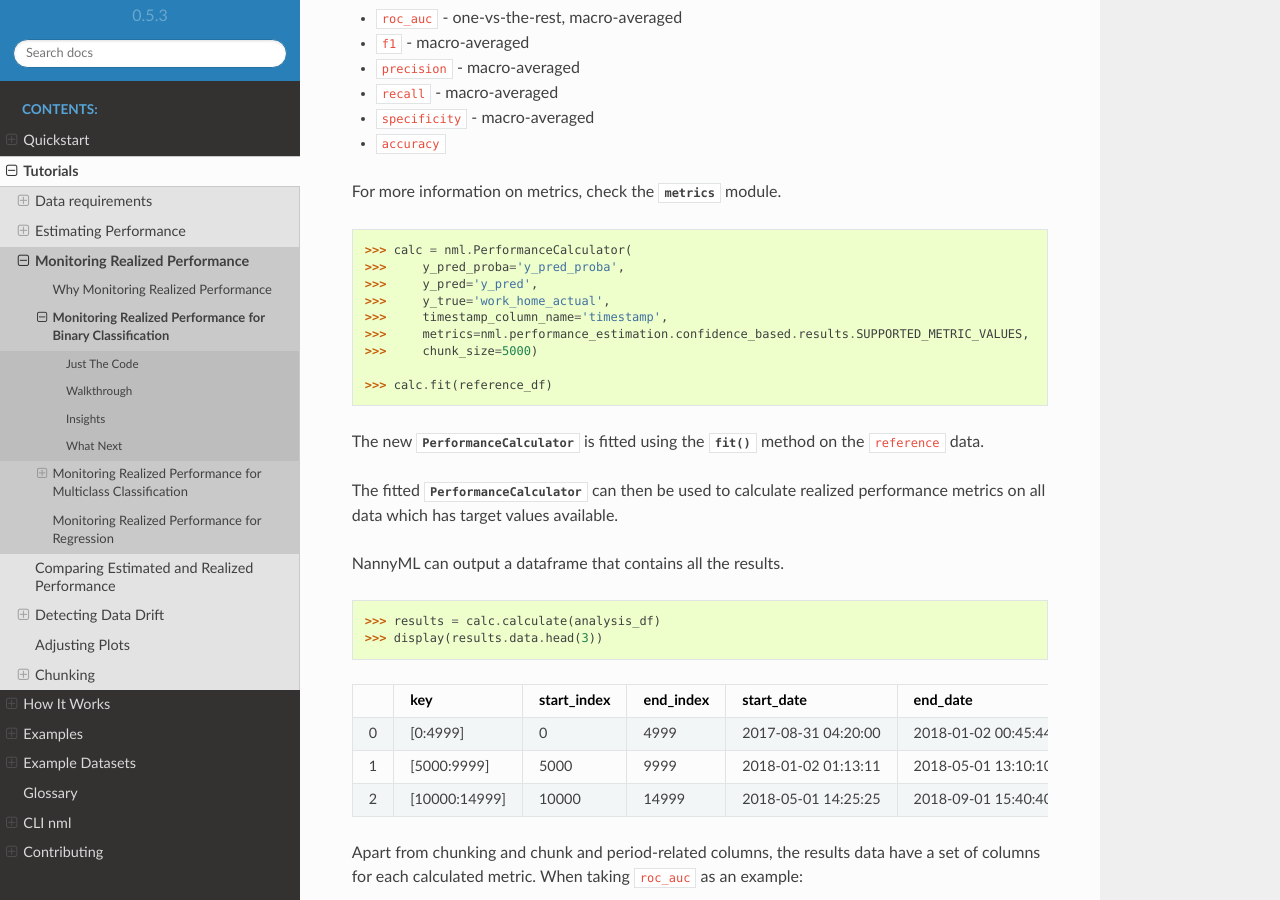
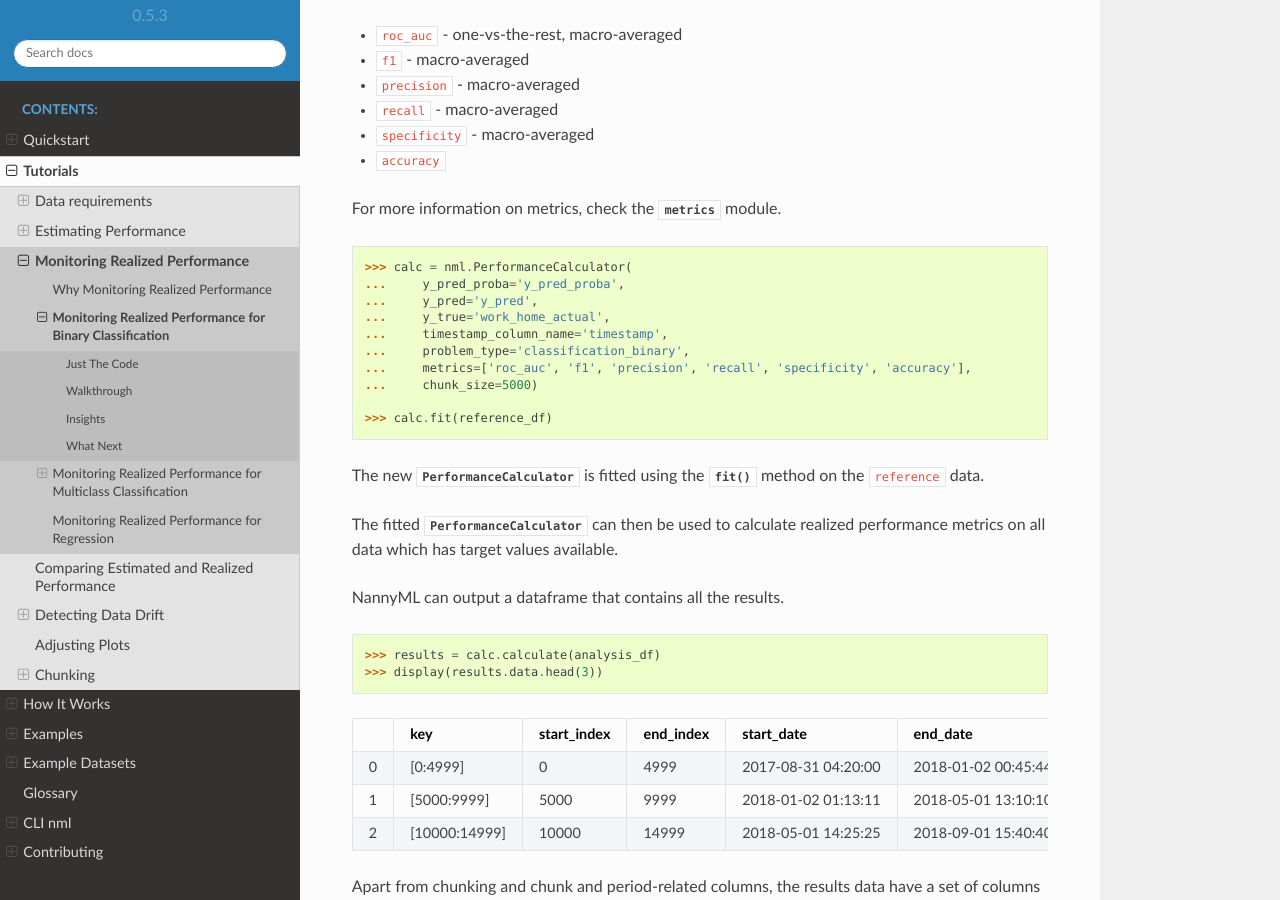
Before and after one commit to NannyML/nannyml, a Sphinx documentation site: the page built from docs/tutorials/performance_calculation/binary_performance_calculation.rst, in a window 1280 px wide and 900 px high, scrolled down 1705 px. Built offline with Sphinx 7.4.7 and the Read the Docs theme 2.0.0, drawn with Linux system fonts in a browser that asks for light colours; pages that are not in the unit, such as notebooks, are missing from menus; some of the changed text lies outside the part shown.

Commit message:
Adding 'problem_type' params

```diff
--- a/docs/tutorials/performance_calculation/binary_performance_calculation.rst
+++ b/docs/tutorials/performance_calculation/binary_performance_calculation.rst
@@ -25,7 +25,8 @@ Just The Code
     ...     y_pred='y_pred',
     ...     y_true='work_home_actual',
     ...     timestamp_column_name='timestamp',
-    ...     metrics=nml.performance_estimation.confidence_based.results.SUPPORTED_METRIC_VALUES,
+    ...     problem_type='classification_binary',
+    ...     metrics=['roc_auc', 'f1', 'precision', 'recall', 'specificity', 'accuracy'],
     ...     chunk_size=5000)
 
     >>> calc.fit(reference_df)
@@ -92,12 +93,13 @@ For more information on metrics, check the :mod:`~nannyml.performance_calculatio
 .. code-block:: python
 
     >>> calc = nml.PerformanceCalculator(
-    >>>     y_pred_proba='y_pred_proba',
-    >>>     y_pred='y_pred',
-    >>>     y_true='work_home_actual',
-    >>>     timestamp_column_name='timestamp',
-    >>>     metrics=nml.performance_estimation.confidence_based.results.SUPPORTED_METRIC_VALUES,
-    >>>     chunk_size=5000)
+    ...     y_pred_proba='y_pred_proba',
+    ...     y_pred='y_pred',
+    ...     y_true='work_home_actual',
+    ...     timestamp_column_name='timestamp',
+    ...     problem_type='classification_binary',
+    ...     metrics=['roc_auc', 'f1', 'precision', 'recall', 'specificity', 'accuracy'],
+    ...     chunk_size=5000)
 
     >>> calc.fit(reference_df)
 
--- a/docs/tutorials/performance_calculation/multiclass_performance_calculation.rst
+++ b/docs/tutorials/performance_calculation/multiclass_performance_calculation.rst
@@ -30,7 +30,8 @@ Just The Code
     ...     y_pred='y_pred',
     ...     y_true='y_true',
     ...     timestamp_column_name='timestamp',
-    ...     metrics=['f1', 'roc_auc'],
+    ...     problem_type='classification_multiclass',
+    ...     metrics=['roc_auc', 'f1', 'precision', 'recall', 'specificity', 'accuracy'],
     ...     chunk_size=6000)
 
     >>> calc.fit(reference_df)
@@ -107,7 +108,8 @@ For more information on metrics, check the :mod:`~nannyml.performance_calculatio
     ...     y_pred='y_pred',
     ...     y_true='y_true',
     ...     timestamp_column_name='timestamp',
-    ...     metrics=['f1', 'roc_auc'],
+    ...     problem_type='classification_multiclass',
+    ...     metrics=['roc_auc', 'f1', 'precision', 'recall', 'specificity', 'accuracy'],
     ...     chunk_size=6000)
 
     >>> calc.fit(reference_df)
--- a/docs/tutorials/performance_estimation/binary_performance_estimation.rst
+++ b/docs/tutorials/performance_estimation/binary_performance_estimation.rst
@@ -30,6 +30,7 @@ Just The Code
     ...     y_pred='y_pred',
     ...     y_true='work_home_actual',
     ...     timestamp_column_name='timestamp',
+    ...     problem_type='classification_binary',
     ...     metrics=['roc_auc', 'f1'],
     ...     chunk_size=5000
     >>> )
@@ -106,6 +107,7 @@ For more information about :term:`chunking<Data Chunk>` you can check the :ref:`
     ...     y_pred='y_pred',
     ...     y_true='work_home_actual',
     ...     timestamp_column_name='timestamp',
+    ...     problem_type='classification_binary',
     ...     metrics=['roc_auc', 'f1'],
     ...     chunk_size=5000)
 
--- a/docs/tutorials/performance_estimation/multiclass_performance_estimation.rst
+++ b/docs/tutorials/performance_estimation/multiclass_performance_estimation.rst
@@ -30,6 +30,7 @@ Just The Code
     ...     y_pred='y_pred',
     ...     y_true='y_true',
     ...     timestamp_column_name='timestamp',
+    ...     problem_type='classification_multiclass',
     ...     metrics=['roc_auc', 'f1'],
     ...     chunk_size=6000,
     >>> )
@@ -109,6 +110,7 @@ For more information about :term:`chunking<Data Chunk>` you can check the :ref:`
     ...     y_pred='y_pred',
     ...     y_true='y_true',
     ...     timestamp_column_name='timestamp',
+    ...     problem_type='classification_multiclass',
     ...     metrics=['roc_auc', 'f1'],
     ...     chunk_size=6000,
     >>> )
```
